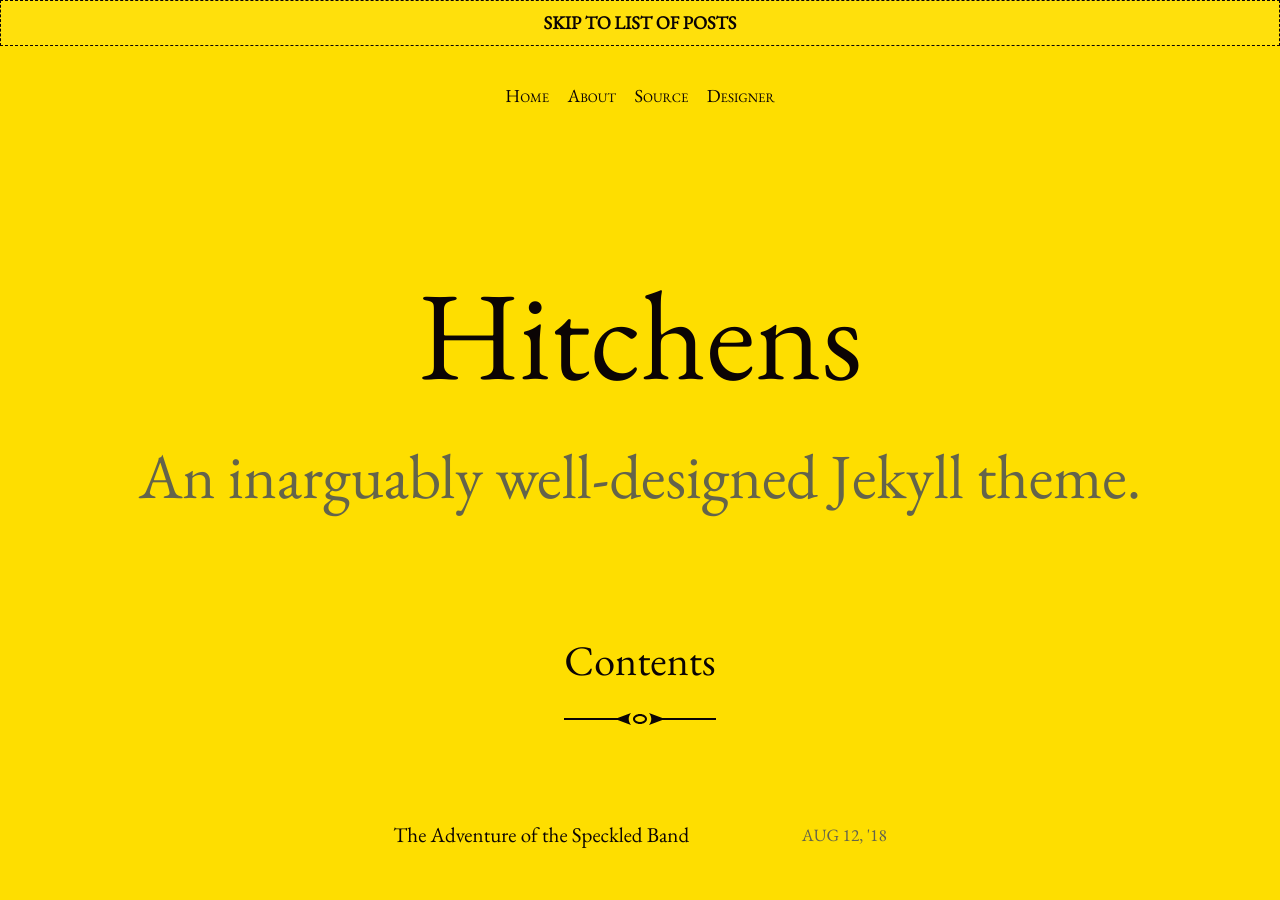
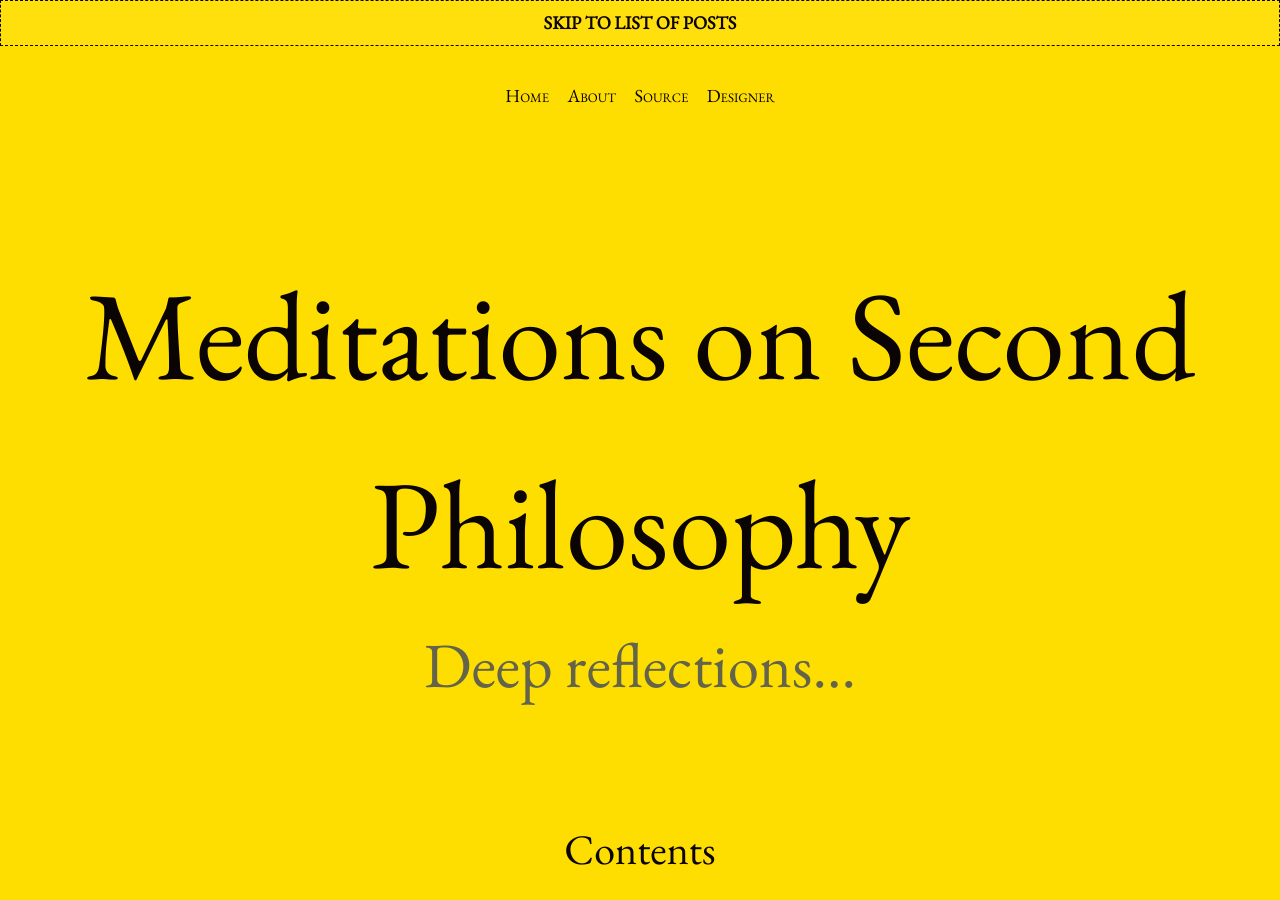
Before and after one commit to GangaSM/Meditations-on-Second-Philosophy, a Jekyll site: the page built from index.html, in a window 1280 px wide and 900 px high. Built offline with Jekyll 4.4.1, drawn with Linux system fonts in a browser that asks for light colours; the list of posts is cut into pages by our own code.

Commit message:
Update _config.yml

```diff
--- a/_config.yml
+++ b/_config.yml
@@ -13,22 +13,23 @@
 # you will see them accessed via {{ site.title }}, {{ site.email }}, and so on.
 # You can create any custom variable you would like, and they will be accessible
 # in the templates via {{ site.myvariable }}.
-title: Hitchens
+title: Meditations on Second Philosophy
+description: Deep reflections...
 email: hello@patdryburgh.com
-description: >- # this means to ignore newlines until "baseurl:"
-  An inarguably well-designed Jekyll theme.
+#description: >- # this means to ignore newlines until "baseurl:"
+#  An inarguably well-designed Jekyll theme.
 #baseurl: "/hitchens" # the subpath of your site, e.g. /blog
-url: "https://patdryburgh.github.io" # the base hostname & protocol for your site, e.g. http://example.com
+#url: "https://patdryburgh.github.io" # the base hostname & protocol for your site, e.g. http://example.com
+url: "https://gangasm.github.io"
+baseurl: "/Meditations-on-Second-Philosophy"
 icon: /assets/images/icon-512.png
-twitter_username: patdryburgh
-github_username:  patdryburgh
+#twitter_username: patdryburgh
+#github_username:  patdryburgh
 
 # Build settings
 markdown: kramdown
 
 theme: hitchens-theme
-url: "https://gangasm.github.io"
-baseurl: "/Meditations-on-Second-Philosophy"
 
 # Exclude from processing.
 # The following items will not be processed, by default. Create a custom list
```
